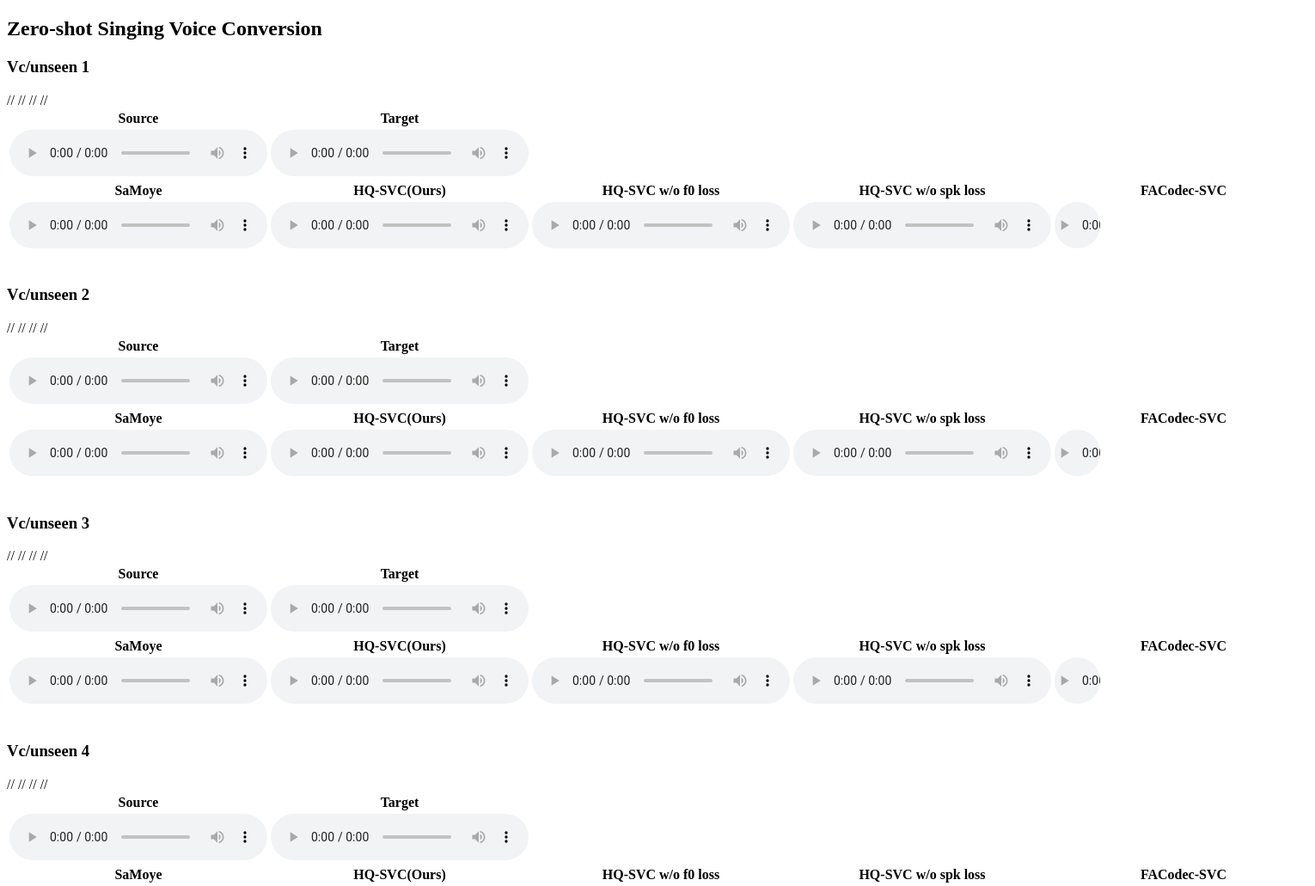
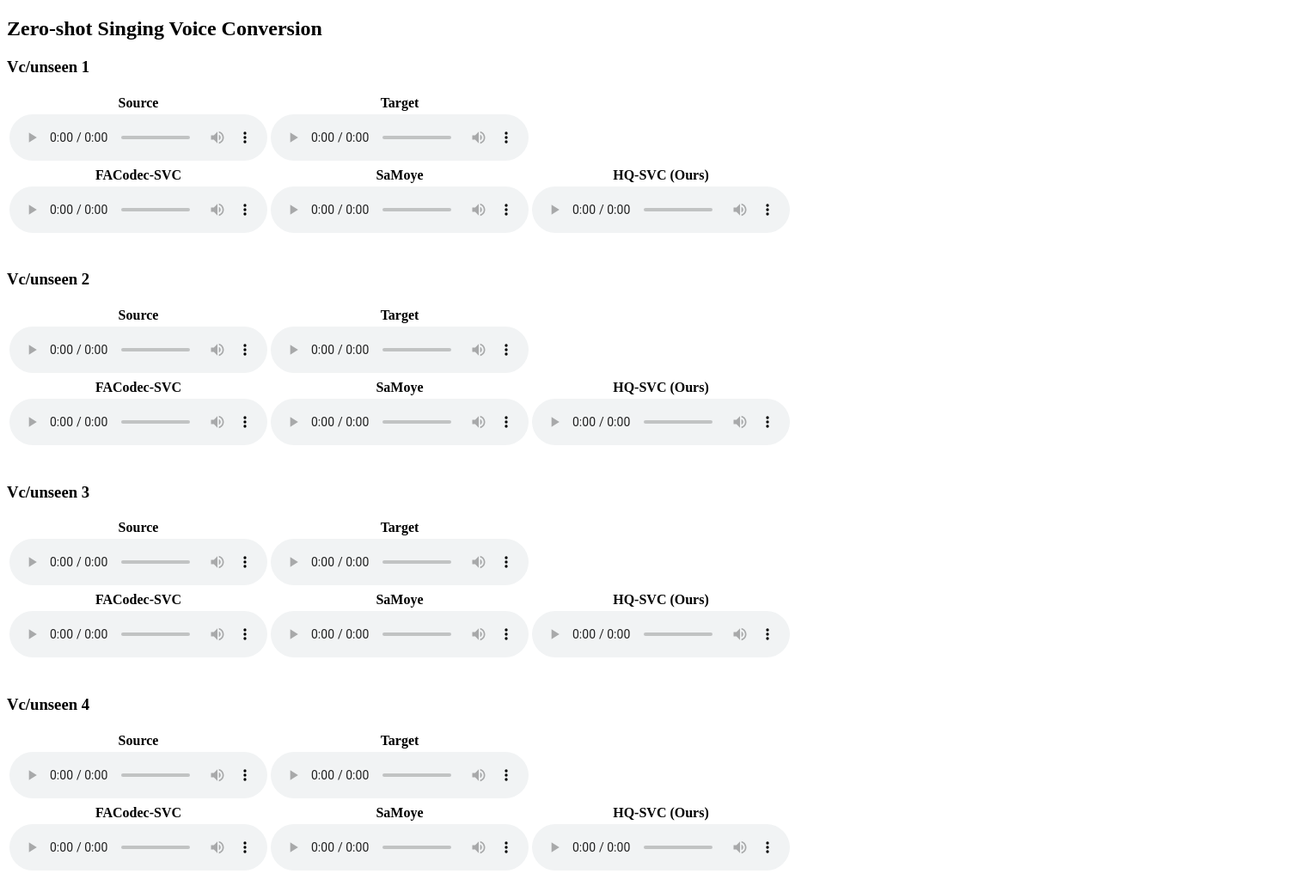
Before and after one commit to ShawnPi233/HQ-SVC-demo, a plain HTML site: page demo.html in a window 1280 px wide. Shown: the top 1031 px of the page at 86% size, 1530 px wide, since content can reach past the window. Drawn offline with Linux system fonts and the light colour scheme.

Commit message:
Update demo.html

```diff
--- a/demo.html
+++ b/demo.html
@@ -45,25 +45,20 @@
                 </tbody>
                 <thead
                     <tr>
+                        <th style="text-align: center"><strong>FACodec-SVC</strong></th>
                         <th style="text-align: center"><strong>SaMoye</strong></th>
-                        <th style="text-align: center"><strong>HQ-SVC(Ours)</strong></th>
-                        // <th style="text-align: center"><strong>HQ-SVC w/o f0 loss</strong></th>
-                        // <th style="text-align: center"><strong>HQ-SVC w/o spk loss</strong></th>
-                        <th style="text-align: center"><strong>FACodec-SVC</strong></th>
+                        <th style="text-align: center"><strong>HQ-SVC (Ours)</strong></th>
                     </tr>
                 </thead>
                 <tbody>
                     <tr>
+                        <td style="text-align: left"><audio src="audios/${mode}/output/s2t/m4/${clip}.wav"
+                                controls="" preload=""></audio></td>
                         <td style="text-align: left"><audio src="audios/${mode}/output/s2t/m0/${clip}.wav"
                                 controls="" preload=""></audio></td>
                         <td style="text-align: left"><audio src="audios/${mode}/output/s2t/m1/${clip}.wav"
                             controls="" preload=""></audio></td>
-                        // <td style="text-align: left"><audio src="audios/${mode}/output/s2t/m2/${clip}.wav"
-                        //     controls="" preload=""></audio></td>
-                        // <td style="text-align: left"><audio src="audios/${mode}/output/s2t/m3/${clip}.wav"
-                        //     controls="" preload=""></audio></td>
-                        <td style="text-align: left"><audio src="audios/${mode}/output/s2t/m4/${clip}.wav"
-                            controls="" preload=""></audio></td>
+
                     </tr>
                 </tbody>
             </table>
@@ -100,7 +95,7 @@
                 <thead
                     <tr>
                         <th style="text-align: center"><strong>AudioSR</strong></th>
-                        <th style="text-align: center"><strong>HQ-SVC(Ours)</strong></th>
+                        <th style="text-align: center"><strong>HQ-SVC (Ours)</strong></th>
                     </tr>
                 </thead>
                 <tbody>
@@ -139,7 +134,7 @@
             <thead
                 <tr>
                     <th style="text-align: center"><strong>AudioSR</strong></th>
-                    <th style="text-align: center"><strong>HQ-SVC(Ours)</strong></th>
+                    <th style="text-align: center"><strong>HQ-SVC (Ours)</strong></th>
                 </tr>
             </thead>
             <tbody>
```
